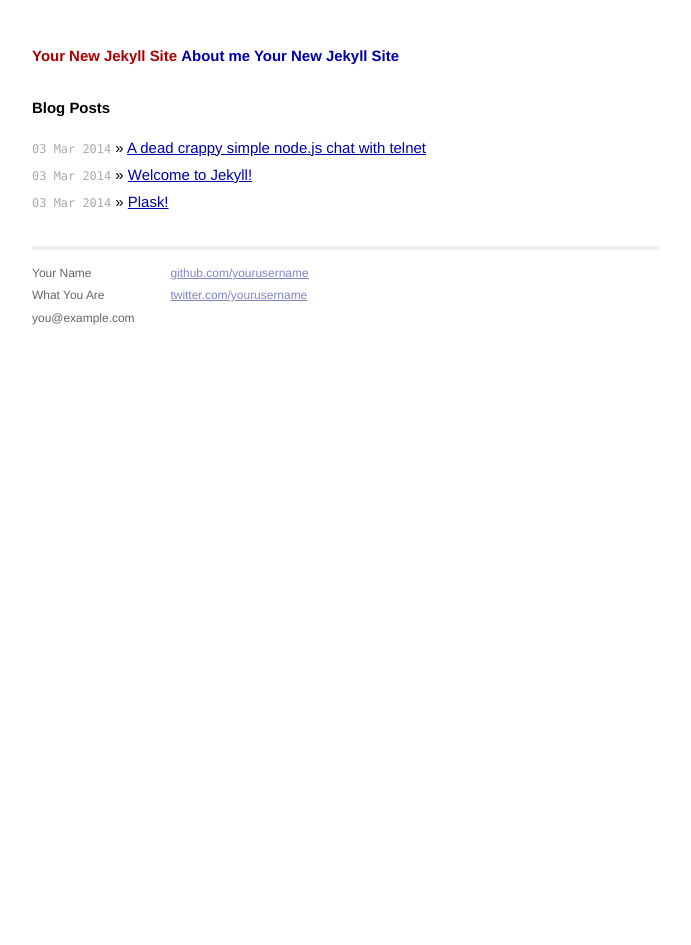
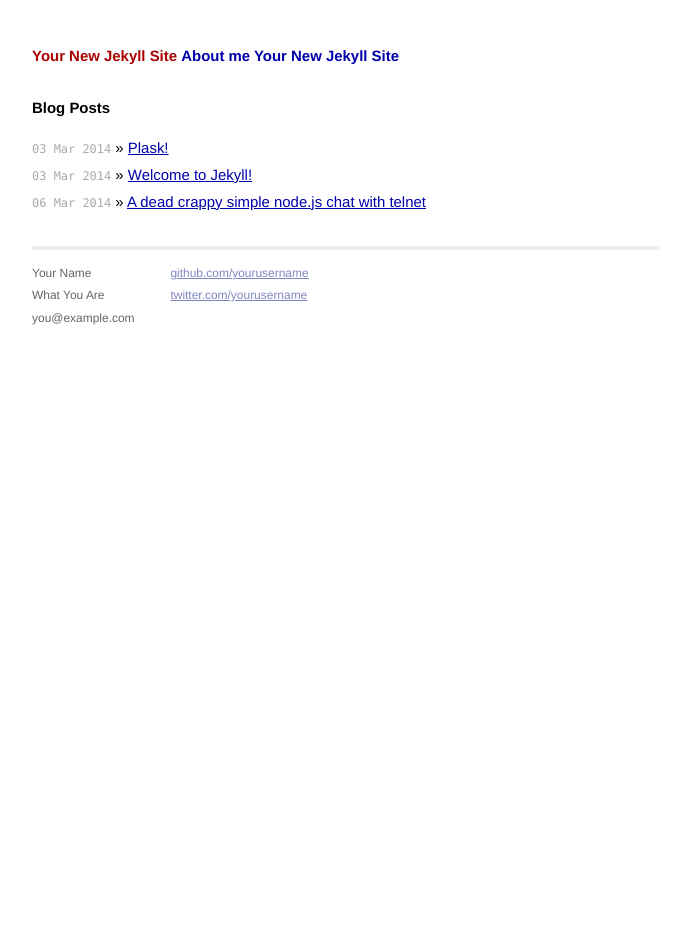
Before and after one commit to jhnsv/jhnsv.github.io, a Jekyll site: the page built from index.html, in a window 1280 px wide. Shown: the whole page, without its empty margins (294-985 px from the left). Built offline with Jekyll 4.4.1, drawn with Linux system fonts in a browser that asks for light colours; Markdown is read by kramdown in place of the engine named in the settings.

Commit message:
minor changes

```diff
--- a/_posts/2014-03-06-nodejs-chat.markdown
+++ b/_posts/2014-03-06-nodejs-chat.markdown
@@ -1,7 +1,7 @@
 ---
 layout: post
 title: "A dead crappy simple node.js chat with telnet"
-date: 2014-03-03 08:33:31
+date: 2014-03-06 20:37:00
 categories: nodejs
 published: true
 ---
--- a/index.html
+++ b/index.html
@@ -6,7 +6,7 @@ title: Your New Jekyll Site
 <div id="home">
   <h1>Blog Posts</h1>
   <ul class="posts">
-    {% for post in site.posts %}
+    {% for post in site.posts reversed %}
       <li><span>{{ post.date | date_to_string }}</span> &raquo; <a href="{{ post.url }}">{{ post.title }}</a></li>
     {% endfor %}
   </ul>
```
